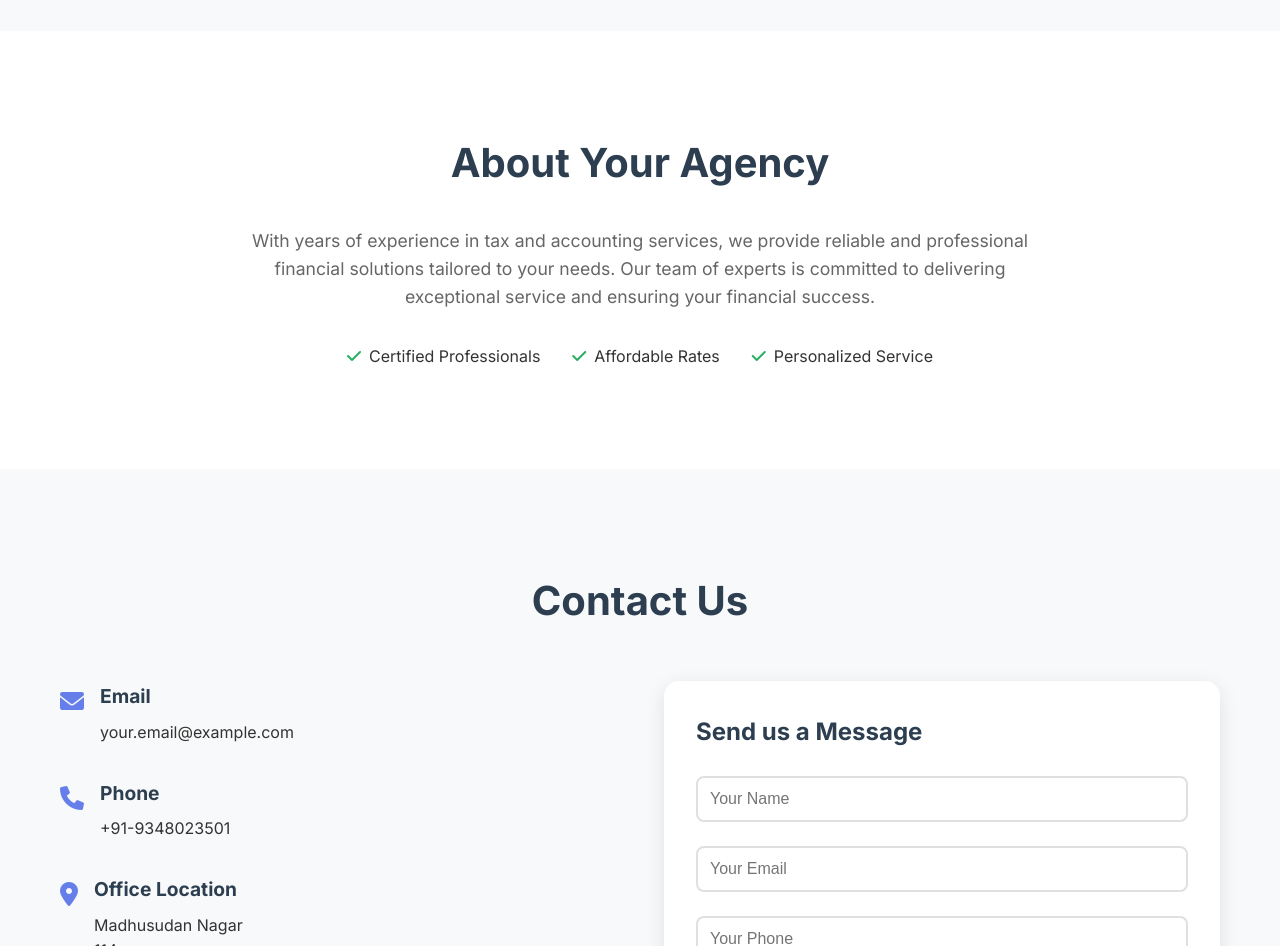
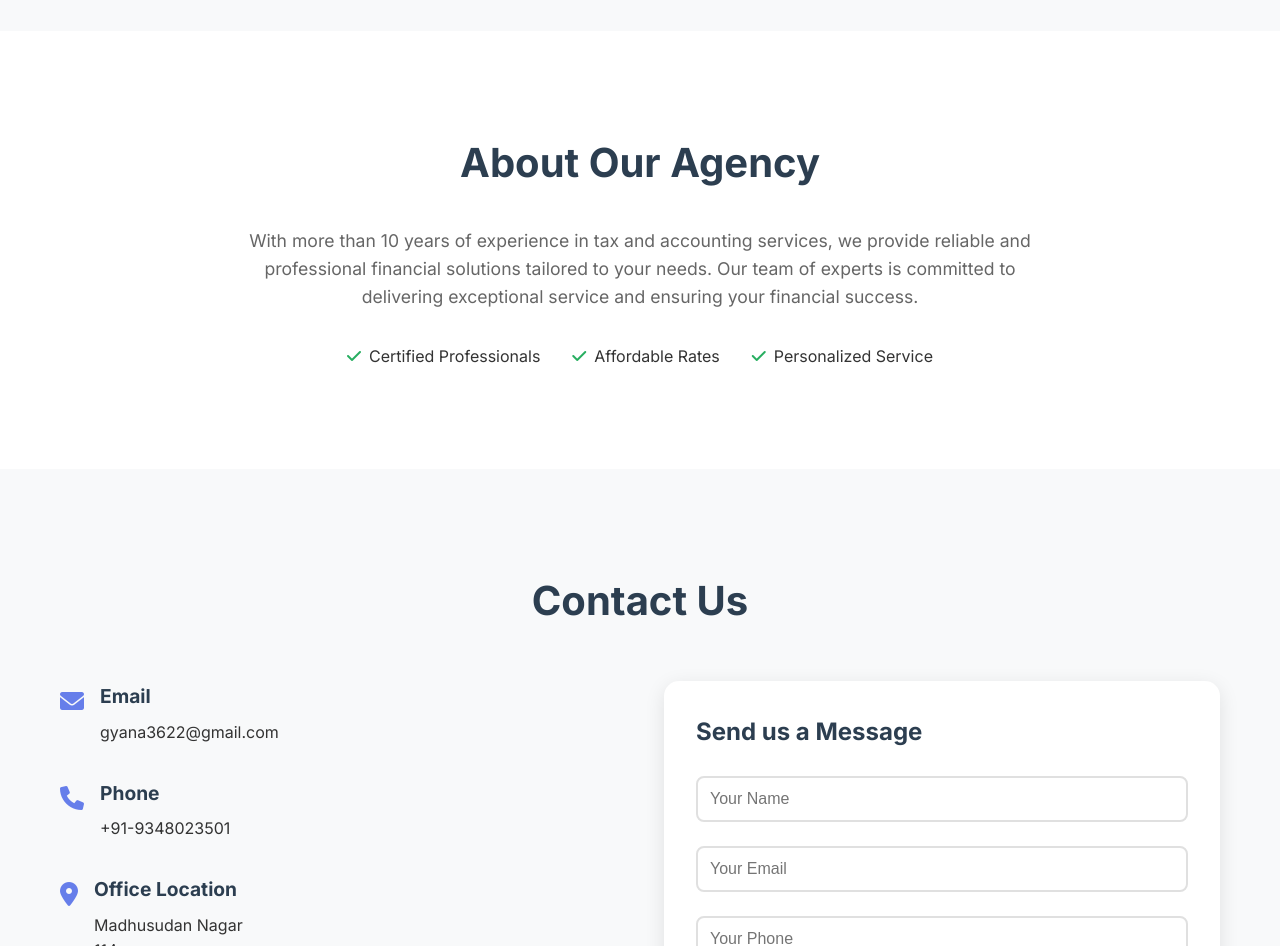
Before and after one commit to NPattanaik1/npattanaik1.github.io, a plain HTML site: page index.html in a window 1280 px wide. Shown: the part 1460-2406 px from the top of the page. Drawn offline with Linux system fonts and the light colour scheme.

Commit message:
website updated

```diff
--- a/index.html
+++ b/index.html
@@ -73,8 +73,8 @@
         <div class="container">
             <div class="about-content">
                 <div class="about-text">
-                    <h2>About Your Agency</h2>
-                    <p>With years of experience in tax and accounting services, we provide reliable and professional financial solutions tailored to your needs. Our team of experts is committed to delivering exceptional service and ensuring your financial success.</p>
+                    <h2>About Our Agency</h2>
+                    <p>With more than 10 years of experience in tax and accounting services, we provide reliable and professional financial solutions tailored to your needs. Our team of experts is committed to delivering exceptional service and ensuring your financial success.</p>
                     <div class="about-features">
                         <div class="feature">
                             <i class="fas fa-check"></i>
@@ -104,7 +104,7 @@
                         <i class="fas fa-envelope"></i>
                         <div>
                             <h3>Email</h3>
-                            <p>your.email@example.com</p>
+                            <p>gyana3622@gmail.com</p>
                         </div>
                     </div>
                     <div class="contact-item">
```
